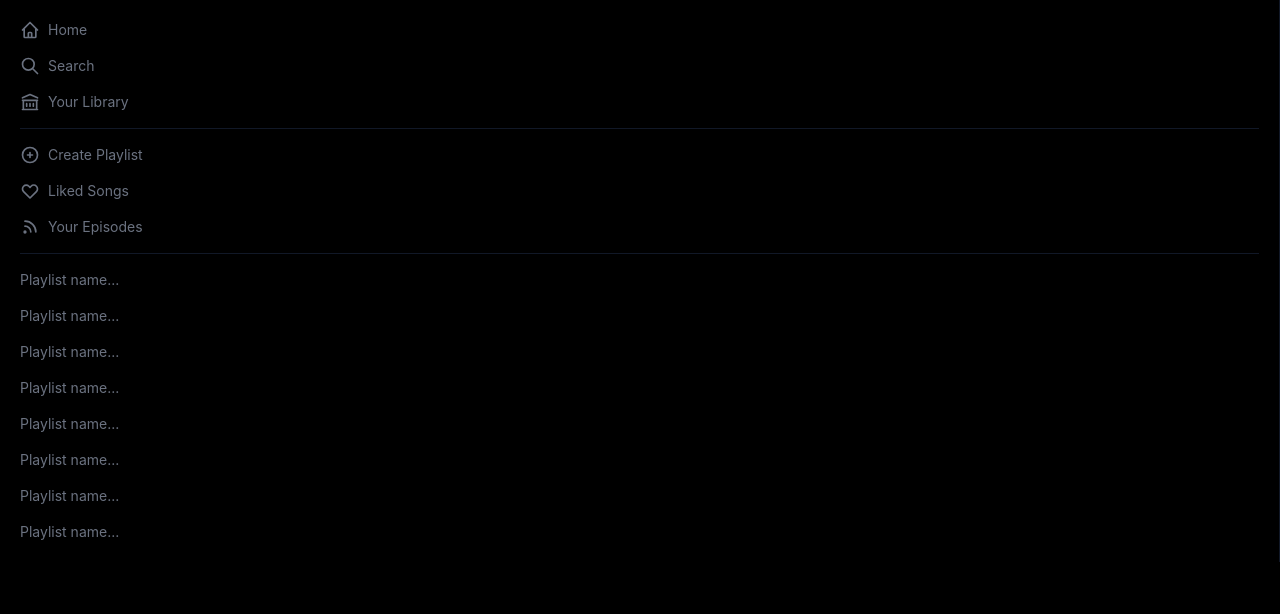
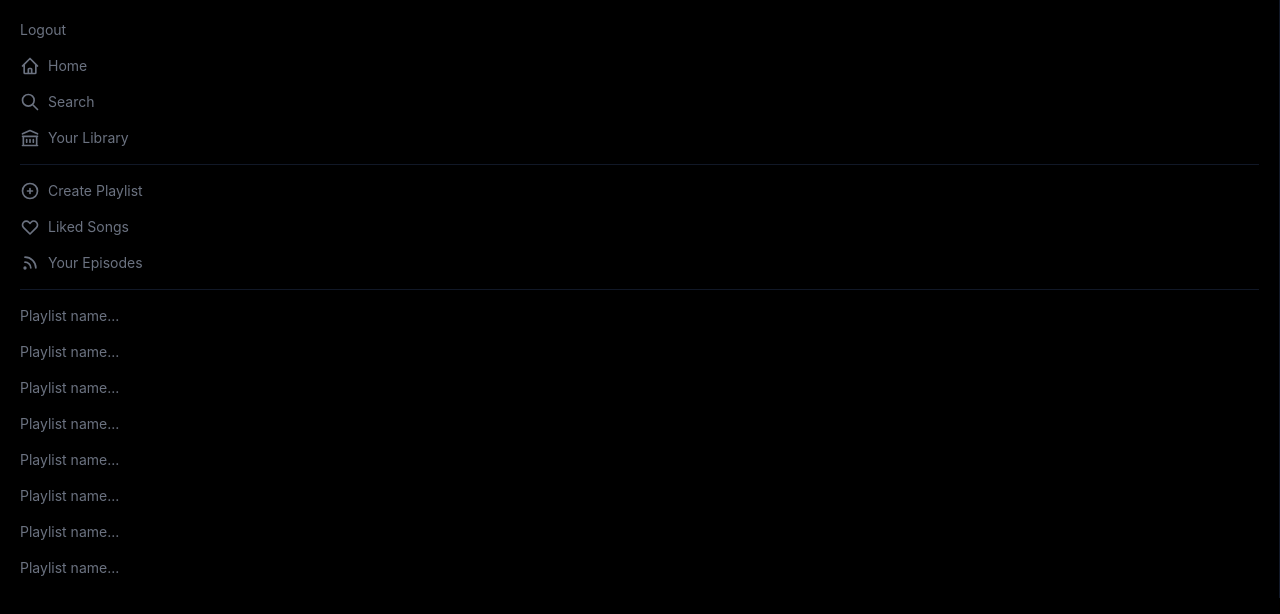
Before and after one commit to Spix737/Spotify-Clone, a Next.js app in the folder spotify-clone/: page / in a window 1280 px wide. Shown: the top 614 px of the page. Built offline with nearby package versions, Linux system fonts and the light colour scheme.

Commit message:
debugging cliend_id error and OAuth error

```diff
--- a/spotify-clone/components/Sidebar.js
+++ b/spotify-clone/components/Sidebar.js
@@ -1,4 +1,3 @@
-import React from 'react'
 import {
     HomeIcon,
     SearchIcon,
@@ -7,11 +6,19 @@
     HeartIcon,
     RssIcon,
 } from "@heroicons/react/outline"
+import React, { signOut, useSession } from "next-auth/react";
 
 function Sidebar() {
+    //const { data: session, status } = useSession();
+    //console.log(session);
   return (
     <div className='text-gray-500 p-5 text-sm border-r border-gray-900'>
         <div className='space-y-4'>
+            <button className='flex items-center space-x-2 hover:text-white'
+            onClick={() => signOut()}>
+                {/* <HomeIcon className='h-5 w-5' /> */}
+                <p>Logout</p>
+            </button>
             <button className='flex items-center space-x-2 hover:text-white'>
                 <HomeIcon className='h-5 w-5' />
                 <p>Home</p>
--- a/spotify-clone/pages/_app.js
+++ b/spotify-clone/pages/_app.js
@@ -1,7 +1,12 @@
-import '../styles/globals.css'
+import React from 'react';
+import '../styles/globals.css';
+import { SessionProvider } from 'next-auth/react';
 
-function MyApp({ Component, pageProps }) {
-  return <Component {...pageProps} />
-}
+function MyApp({ Component, pageProps: { session, ...pageProps } }) {
+  return (
+  <SessionProvider session={session}>
+    <Component {...pageProps} />
+  </SessionProvider>
+)}
 
 export default MyApp
--- a/spotify-clone/pages/api/auth/[...nextauth].js
+++ b/spotify-clone/pages/api/auth/[...nextauth].js
@@ -13,7 +13,6 @@
             accessToken: refreshedToken.access_token,
             refreshToken: refreshedToken.refresh_token ?? token.refreshToken,
             accessTokenExpires: Date.now + refreshedToken.expires_in * 1000, //spotify api returns 1h in seconds: 3600.
-
         }
 
     } catch(error){
@@ -46,14 +45,14 @@
             if (account && user){
                 return{
                     ...token,
-                    accessToken: account.access_token,
+                    accessToken: account.access_Token,
                     refreshToken: account.refresh_token,
                     username: account.providerAccountId,
                     accessTokenExpires: account.expires_at * 1000, //handle expiry time in ms
                  };
             }
             //return the previous token if current token is expired
-            if(Date.now() > token.accessTokenExpires){
+            if(Date.now() <  token.accessTokenExpires){
                 Console.log("Existing token is valid");
                 return token;
             }
--- a/spotify-clone/pages/login.js
+++ b/spotify-clone/pages/login.js
@@ -1,14 +1,15 @@
-import React from 'react'
-import { getProviders, signIn } from "next-auth/react"
+import React, { getProviders, signIn } from "next-auth/react"
 
 function login({ providers }) {
   return (
-    <div>
+    <div className='flex flex-col items-center bg-black
+    min-h-screen w-full justify-center'>
         <h1>This is a login Page</h1>
         <img className='w-52 mb-5' src='https://links.papareact.com/9xl' alt=''/>
         {Object.values(providers).map((provider) => (
-            <div>
-                <button>Login with {provider.name}</button>
+            <div key={provider.name}>
+                <button className='bg-[#18D860] text-white p-5 rounded-full'
+                 onClick={() => signIn(provider.id, { callBackUrl: "/" })}>Login with {provider.name} </button>
             </div>
         ))}
     </div>
@@ -18,11 +19,11 @@
 export default login
 
 export async function getServerSideProps(){
-    const providers =  await getProviders();
+    const providers = await getProviders();
 
     return {
         props: {
-            providers
+            providers,
         },
     };
 }
```
